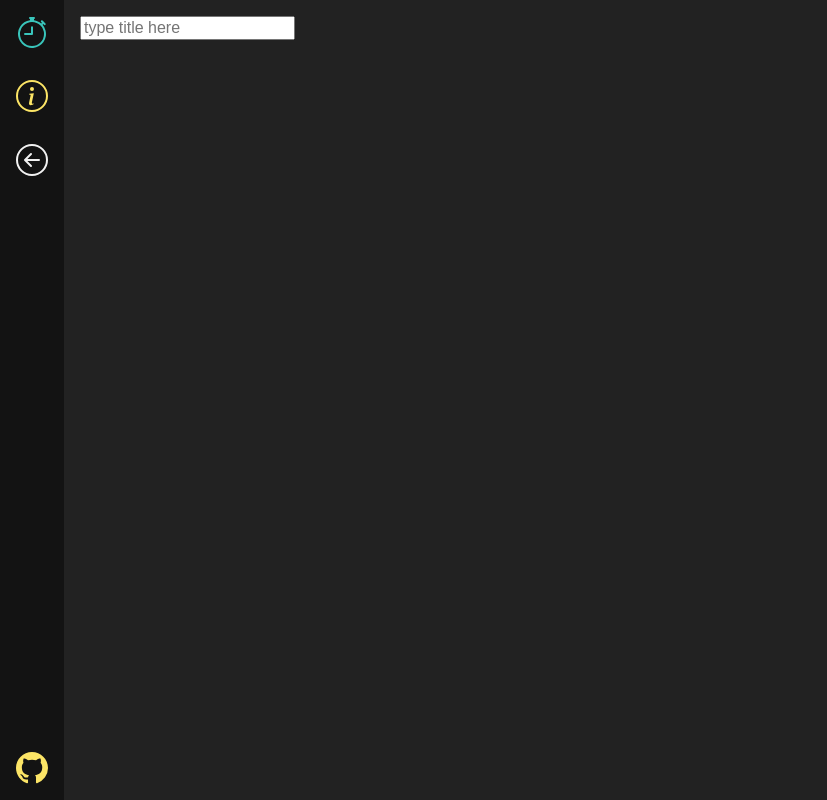
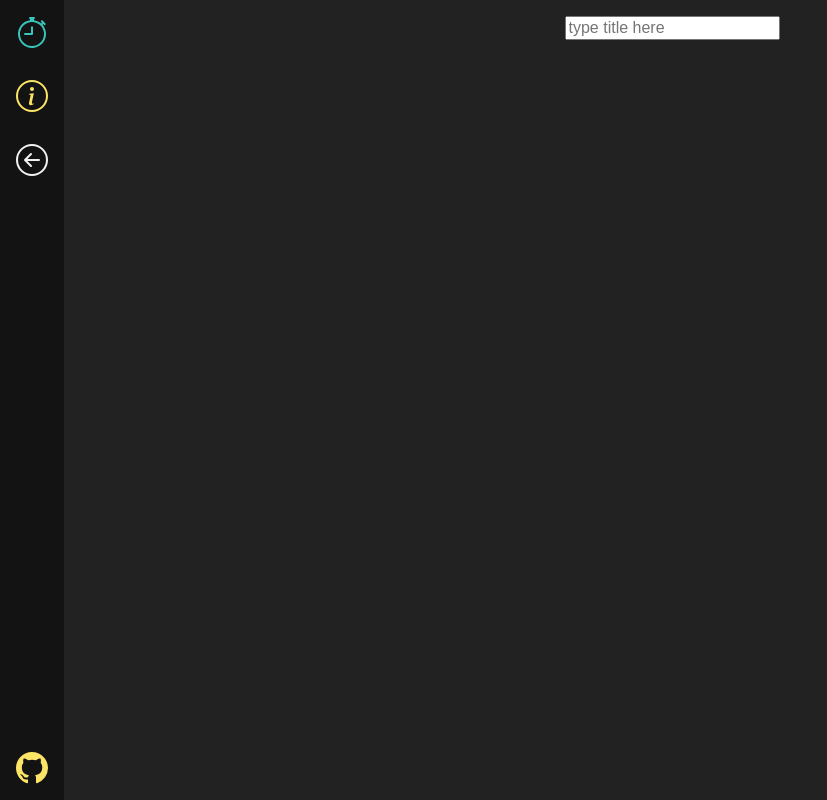
Before and after one commit to floaterest/stopwatch, a Svelte app: page / in a window 1280 px wide. Both pictures are taken after a click on the button "Add Stopwatch". Shown: the whole page, without its empty margins (0-827 px from the left). Built offline with nearby package versions, Linux system fonts and the light colour scheme; a web font is replaced by a local one.

Commit message:
style(SwAdd): center element by adding style to main

```diff
--- a/src/StopwatchAdd.svelte
+++ b/src/StopwatchAdd.svelte
@@ -67,6 +67,13 @@
 </section>
 
 <style>
+    :global(main){
+        display: flex;
+        align-items: center;
+        justify-content: center;
+        flex-direction: column;
+    }
+
     input{
         font-size: 1rem;
     }
```
